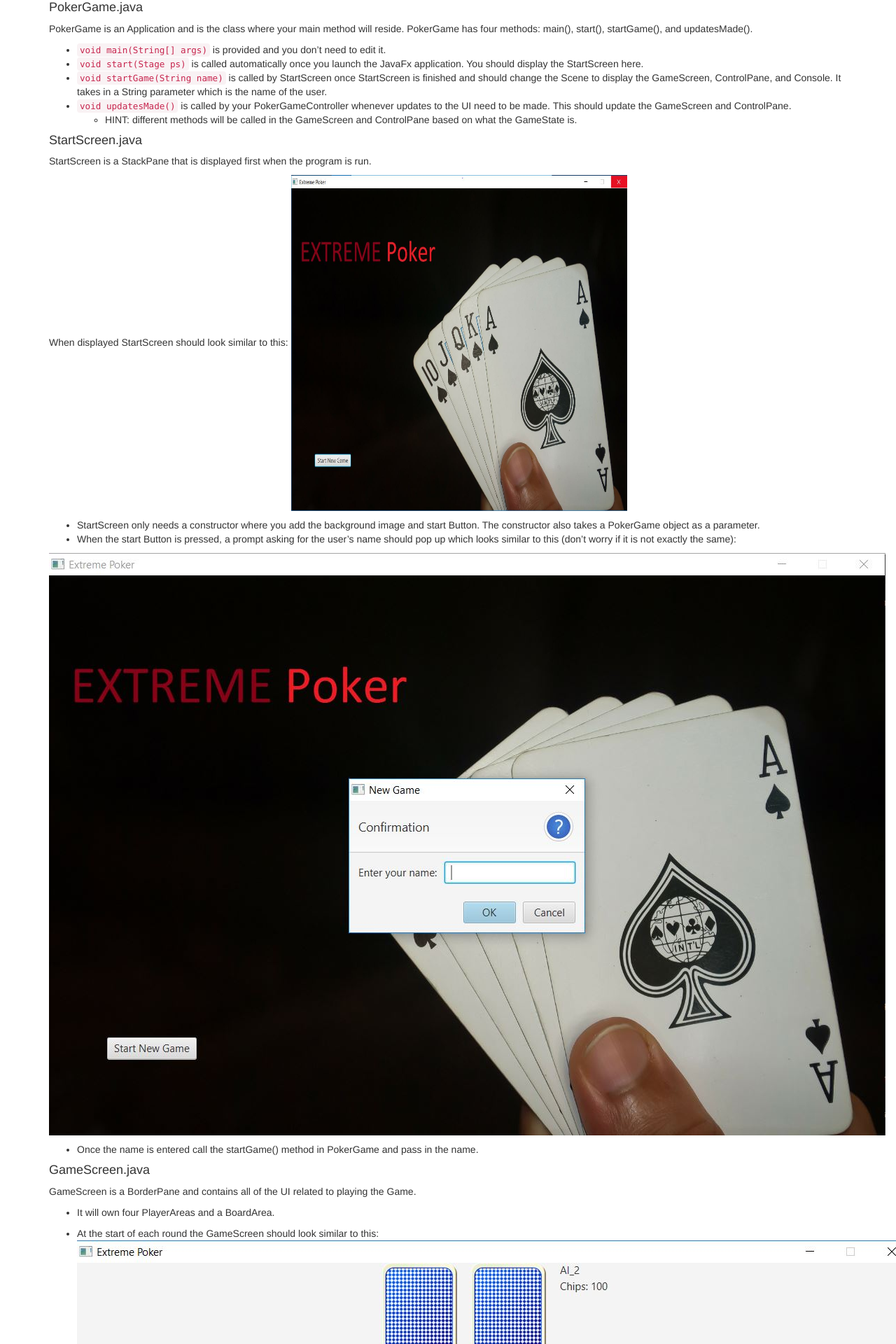
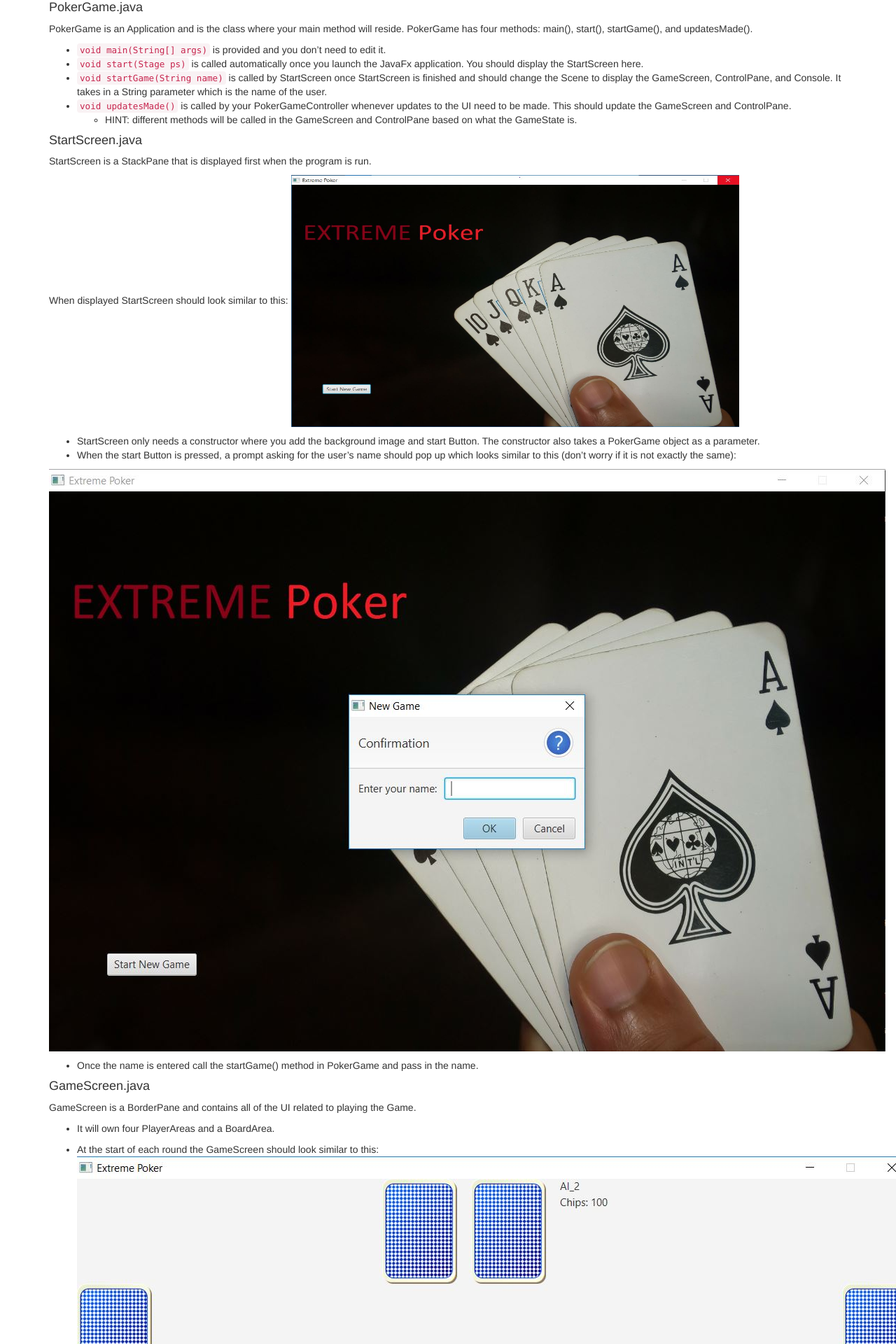
Before and after one commit to cs1331/cs1331.github.io.old, a Jekyll site: the page built from spring2017/hw6/hw6-poker.md, in a window 1280 px wide. Shown: the part 3702-5622 px from the top of the page at 70% size. Built offline with Jekyll 4.4.1, drawn with Linux system fonts in a browser that asks for light colours; nearby versions of some CDN libraries.

Commit message:
Adjusting HW6 image sizes

```diff
--- a/spring2017/hw6/hw6-poker.md
+++ b/spring2017/hw6/hw6-poker.md
@@ -204,7 +204,7 @@ PokerGame has four methods: main(), start(), startGame(), and updatesMade().
 StartScreen is a StackPane that is displayed first when the program is run.
 
 When displayed StartScreen should look similar to this:
-![StartScreen](images/StartScreen.jpg){:height="480px" width="480px"}
+![StartScreen](images/StartScreen.jpg){:height="360px" width="640px"}
 
 - StartScreen only needs a constructor where you add the background image and start Button. The constructor also takes a PokerGame object as a parameter.
 - When the start Button is pressed, a prompt asking for the user's name should pop up which looks similar to this (don't worry if it is not exactly the same):
```
